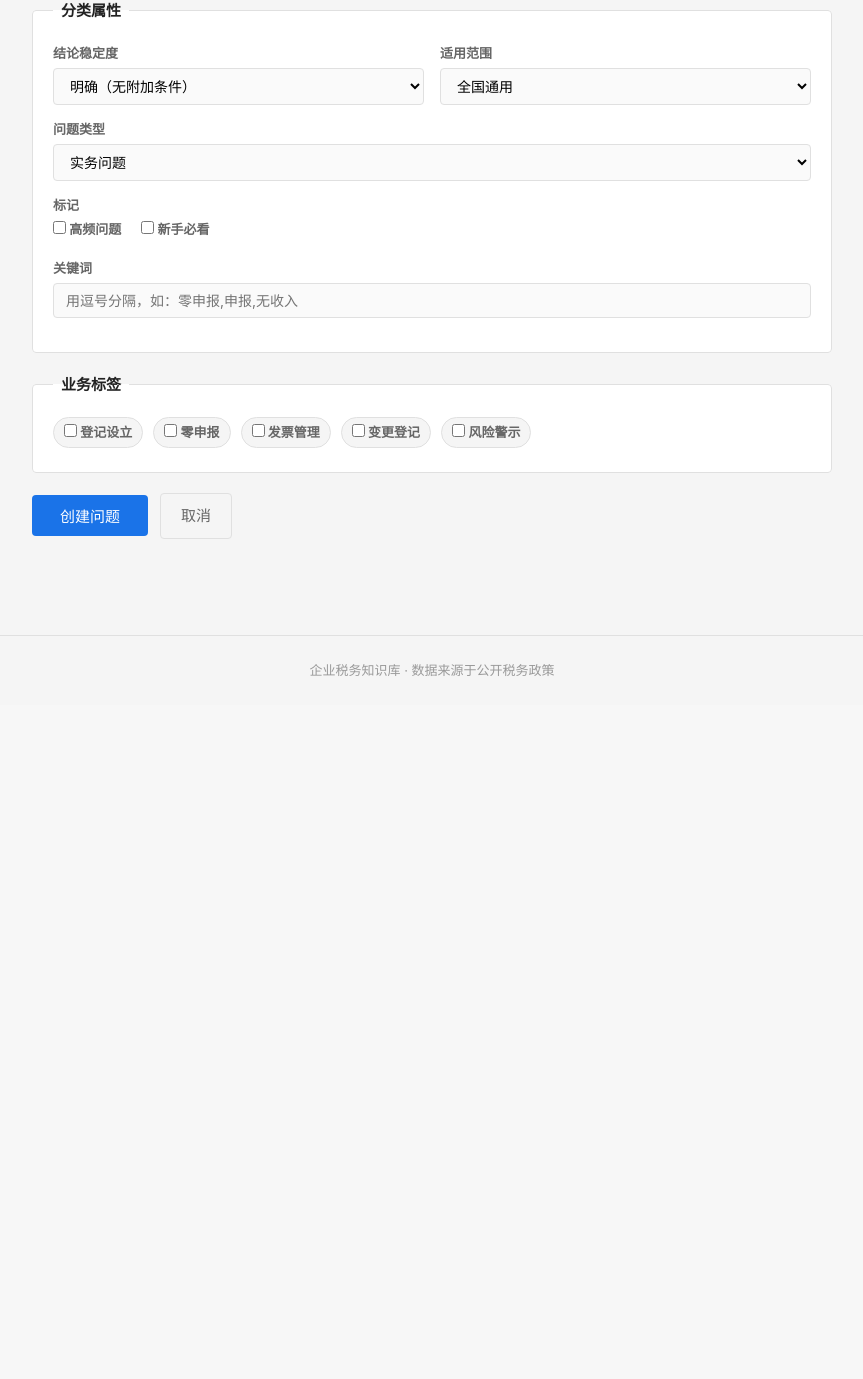
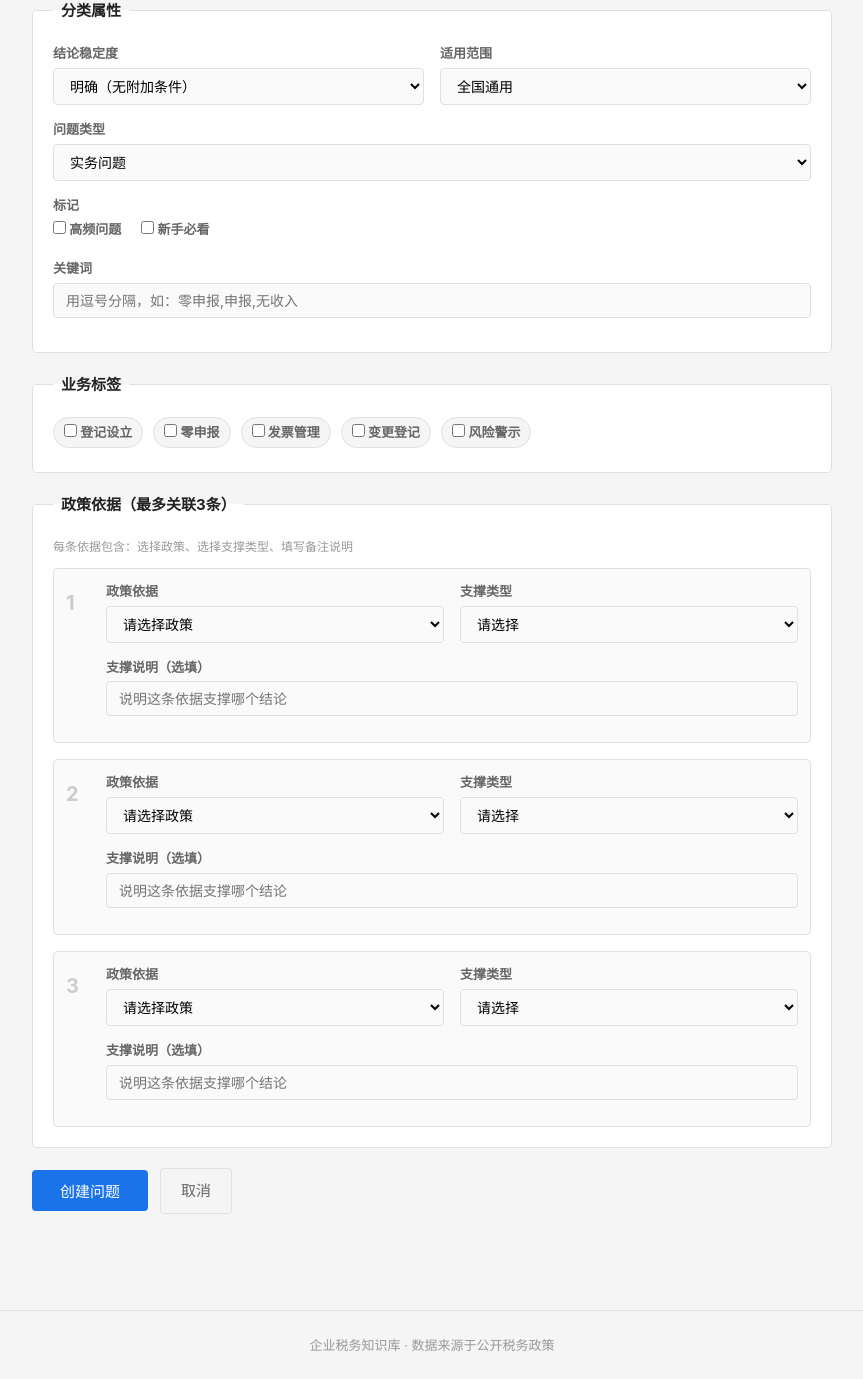
Before and after one commit to 1076825449/Knowledge-Library, a Flask app: page /question/new in a window 1280 px wide. Shown: the part 1172-2551 px from the top of the page, without its empty margins (208-1071 px from the left). Before the commit the page ends 1848 px from the top, so only its background shows below. Run offline with Flask 3, Linux system fonts and the light colour scheme; data comes from the database, SQL or seed files in the repository.

Commit message:
feat: 录入流程完善 - 支持绑定政策依据
Phase 6 补全:
- question_service: add_policy_link() + get_all_policies()
- 新建问题表单: 增加政策依据区块（最多3条，每条含政策选择/支撑类型/说明）
- POST 处理: 循环读取 policy_id_1~3，写入 question_policy_link
- CSS: policy-row 样式
- TASKS.md: 勾选「支持绑定政策依据」

```diff
--- a/backend/app.py
+++ b/backend/app.py
@@ -90,6 +90,7 @@ def create_app():
         modules = svc.get_modules()
         all_tags = svc.get_all_tags()
         business_tags = [t for t in all_tags if t['tag_category'] == 'business']
+        all_policies = svc.get_all_policies()
 
         if request.method == 'POST':
             data = request.form.to_dict()
@@ -97,13 +98,21 @@ def create_app():
             tag_codes = request.form.getlist('tags')
             try:
                 code = svc.create_question(data)
+                # 处理政策依据关联（最多3条）
+                for i in range(1, 4):
+                    policy_id = request.form.get(f'policy_id_{i}')
+                    support_type = request.form.get(f'support_type_{i}')
+                    support_note = request.form.get(f'support_note_{i}', '')
+                    if policy_id and support_type:
+                        svc.add_policy_link(code, int(policy_id), support_type, support_note, i)
                 return f"<script>alert('问题 {code} 创建成功！');window.location.href='/question/{code}';</script>"
             except Exception as e:
                 return f"<script>alert('创建失败：{e}');window.history.back();</script>"
 
         return render_template('new_question.html',
                                stages=stages, modules=modules,
-                               business_tags=business_tags)
+                               business_tags=business_tags,
+                               all_policies=all_policies)
 
     # ---------- 导航条加新增入口 ----------
     # （导航条在 base.html 里直接写死，这里不需要改动）
--- a/backend/services/question_service.py
+++ b/backend/services/question_service.py
@@ -344,3 +344,46 @@ class QuestionService:
         conn.commit()
         conn.close()
         return code
+
+    # ---------- 政策依据相关 ----------
+
+    def get_all_policies(self):
+        """获取所有政策依据，供录入时选择"""
+        return self._query("""
+            SELECT id, policy_code, policy_name, document_no, policy_level, current_status
+            FROM policy_basis
+            ORDER BY policy_level, policy_name
+        """)
+
+    def add_policy_link(self, question_code, policy_id, support_type, support_note='', display_order=1):
+        """将政策依据关联到问题"""
+        conn = sqlite3.connect(self.db_path)
+        cur = conn.cursor()
+        cur.execute(
+            "SELECT id FROM question_master WHERE question_code = ?",
+            (question_code,)
+        )
+        row = cur.fetchone()
+        if not row:
+            conn.close()
+            raise ValueError(f"问题不存在: {question_code}")
+        question_id = row[0]
+        try:
+            cur.execute("""
+                INSERT INTO question_policy_link (question_id, policy_id, support_type, support_note, display_order)
+                VALUES (?, ?, ?, ?, ?)
+            """, (question_id, policy_id, support_type, support_note, display_order))
+            conn.commit()
+            result = True
+        except sqlite3.IntegrityError:
+            # 已存在则更新
+            cur.execute("""
+                UPDATE question_policy_link
+                SET support_type = ?, support_note = ?, display_order = ?
+                WHERE question_id = ? AND policy_id = ?
+            """, (support_type, support_note, display_order, question_id, policy_id))
+            conn.commit()
+            result = True
+        finally:
+            conn.close()
+        return result
--- a/frontend/static/css/style.css
+++ b/frontend/static/css/style.css
@@ -267,6 +267,12 @@ a:hover { text-decoration: underline; }
 .tag-checkboxes { display: flex; flex-wrap: wrap; gap: 10px; }
 .tag-checkbox { padding: 4px 10px; border: 1px solid var(--border); border-radius: 16px; font-size: 13px; background: #f5f5f5; }
 
+.policy-row { display: flex; gap: 12px; margin-bottom: 16px; padding: 12px; background: #fafafa; border: 1px solid var(--border); border-radius: 4px; }
+.policy-row:last-child { margin-bottom: 0; }
+.policy-row-num { font-size: 20px; font-weight: 700; color: #ccc; width: 28px; flex-shrink: 0; padding-top: 6px; }
+.policy-row-fields { flex: 1; }
+.field-hint { font-size: 12px; color: var(--text-light); margin-bottom: 12px; }
+
 .form-actions { display: flex; gap: 12px; align-items: center; }
 .btn-submit { padding: 10px 28px; background: var(--accent); color: white; border: none; border-radius: 4px; font-size: 15px; cursor: pointer; }
 .btn-submit:hover { background: var(--accent-hover); }
--- a/frontend/templates/new_question.html
+++ b/frontend/templates/new_question.html
@@ -146,6 +146,46 @@
     </fieldset>
     {% endif %}
 
+    {# ========== 政策依据 ========== #}
+    {% if all_policies %}
+    <fieldset class="form-fieldset">
+        <legend>政策依据（最多关联3条）</legend>
+        <p class="field-hint">每条依据包含：选择政策、选择支撑类型、填写备注说明</p>
+        {% for i in [1, 2, 3] %}
+        <div class="policy-row">
+            <div class="policy-row-num">{{ i }}</div>
+            <div class="policy-row-fields">
+                <div class="form-row">
+                    <div class="form-group">
+                        <label for="policy_id_{{ i }}">政策依据</label>
+                        <select name="policy_id_{{ i }}" id="policy_id_{{ i }}">
+                            <option value="">请选择政策</option>
+                            {% for p in all_policies %}
+                            <option value="{{ p.id }}">{{ p.policy_name }}{% if p.document_no %}（文号：{{ p.document_no }}）{% endif %}</option>
+                            {% endfor %}
+                        </select>
+                    </div>
+                    <div class="form-group">
+                        <label for="support_type_{{ i }}">支撑类型</label>
+                        <select name="support_type_{{ i }}" id="support_type_{{ i }}">
+                            <option value="">请选择</option>
+                            <option value="support_direct">直接依据</option>
+                            <option value="support_procedure">办理依据</option>
+                            <option value="support_reference">参考依据</option>
+                            <option value="support_interpretation">政策解读</option>
+                        </select>
+                    </div>
+                </div>
+                <div class="form-group">
+                    <label for="support_note_{{ i }}">支撑说明（选填）</label>
+                    <input type="text" name="support_note_{{ i }}" id="support_note_{{ i }}" placeholder="说明这条依据支撑哪个结论">
+                </div>
+            </div>
+        </div>
+        {% endfor %}
+    </fieldset>
+    {% endif %}
+
     {# ========== 提交 ========== #}
     <div class="form-actions">
         <button type="submit" class="btn-submit">创建问题</button>
```
Also changed, not shown: TASKS.md (+2 -2 lines).
